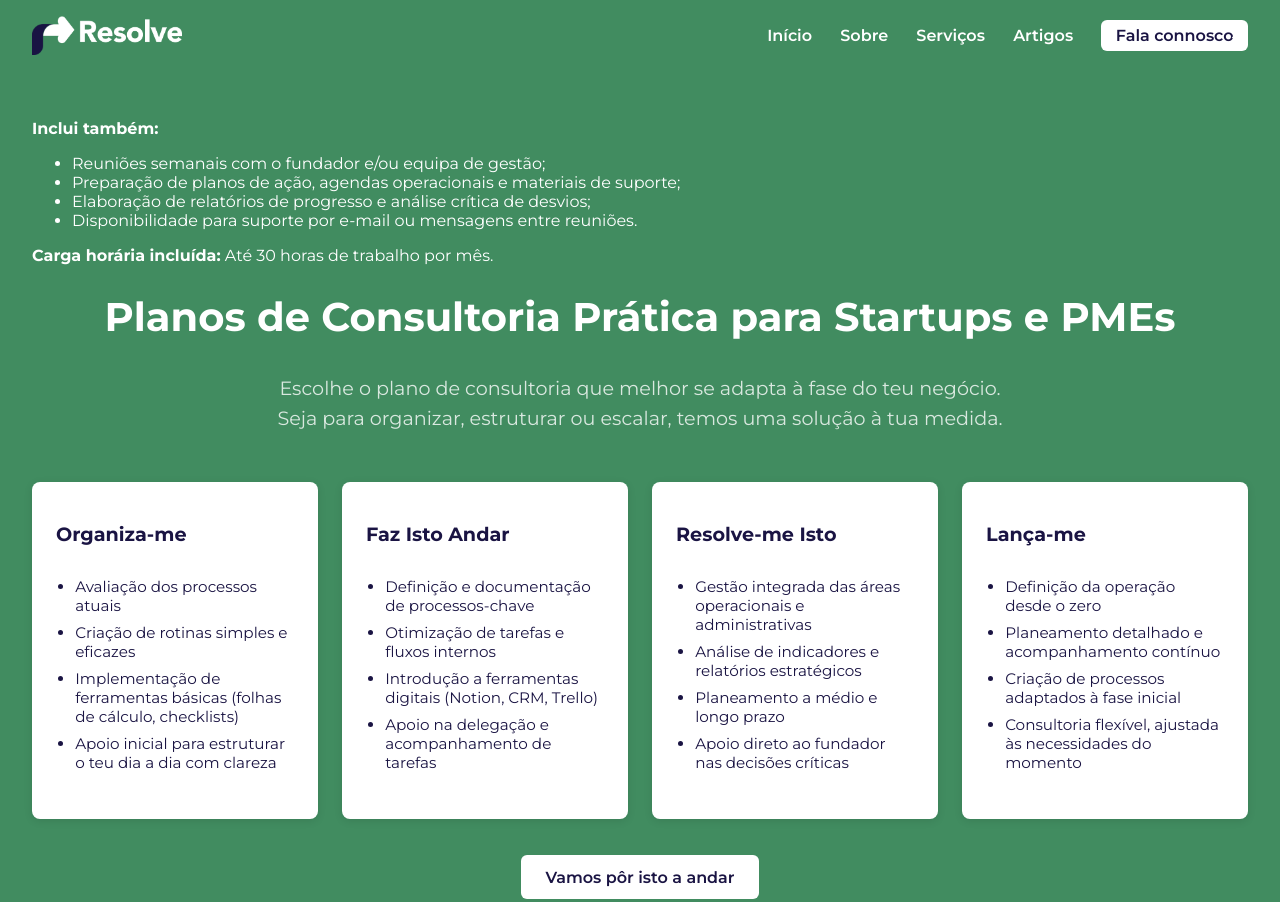
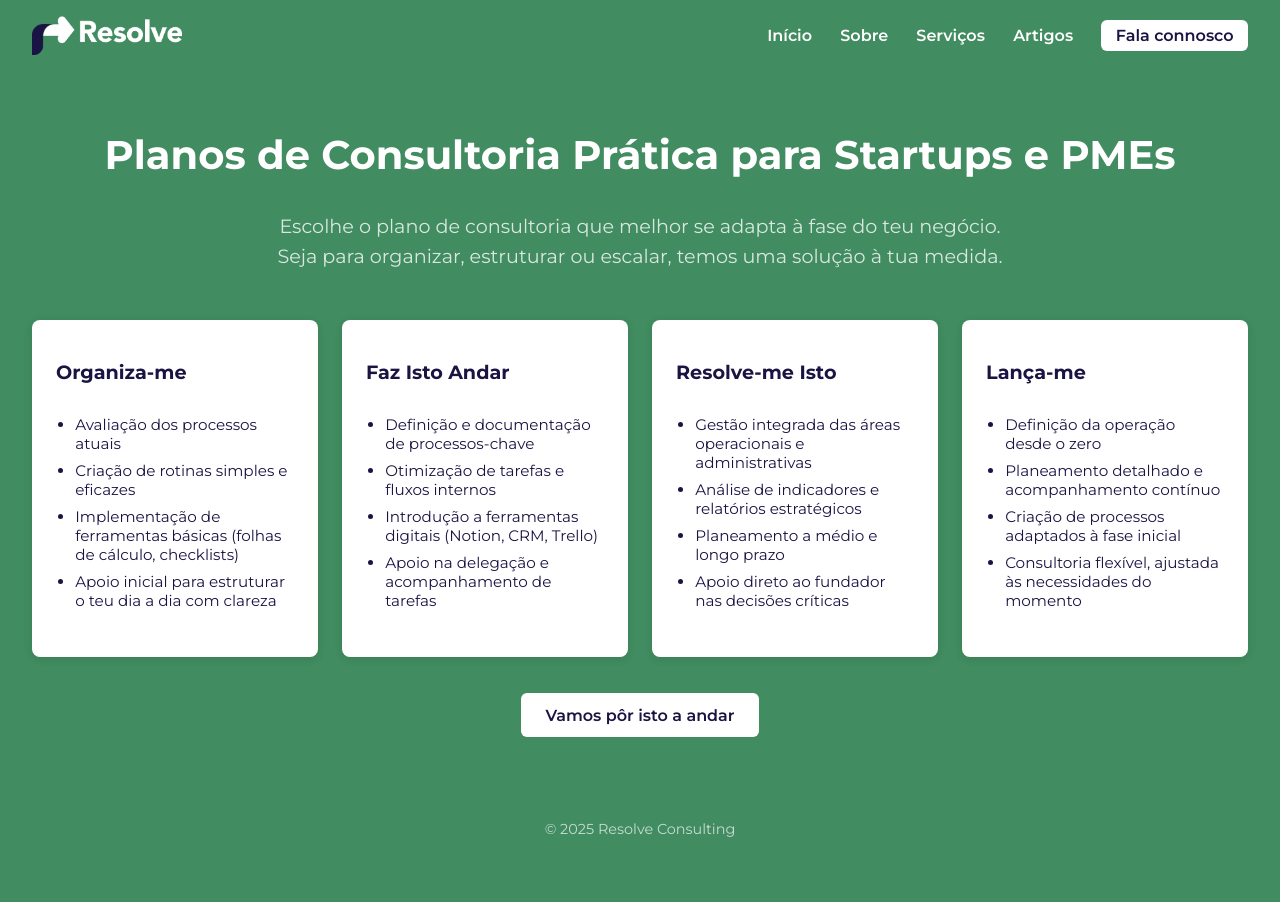
Before and after one commit to joaosimoes453/resolve-website, a plain HTML site: page planos.html in a window 1280 px wide. Shown: the top 902 px of the page. After the commit the page ends 870 px from the top, so only its background shows below. Drawn offline with Linux system fonts and the light colour scheme.

Commit message:
Update planos.html

```diff
--- a/planos.html
+++ b/planos.html
@@ -340,19 +340,6 @@
   <button class="popup-close" onclick="closeLancaPopup()">X</button>
 </div>
 
-    <p><strong>Inclui também:</strong></p>
-    <ul>
-      <li>Reuniões semanais com o fundador e/ou equipa de gestão;</li>
-      <li>Preparação de planos de ação, agendas operacionais e materiais de suporte;</li>
-      <li>Elaboração de relatórios de progresso e análise crítica de desvios;</li>
-      <li>Disponibilidade para suporte por e-mail ou mensagens entre reuniões.</li>
-    </ul>
-
-    <p><strong>Carga horária incluída:</strong> Até 30 horas de trabalho por mês.</p>
-  </div>
-  <button class="popup-close" onclick="closeResolvePopup()">X</button>
-</div>
-
     <h1>Planos de Consultoria Prática para Startups e PMEs</h1>
 
     <p class="intro">
```
